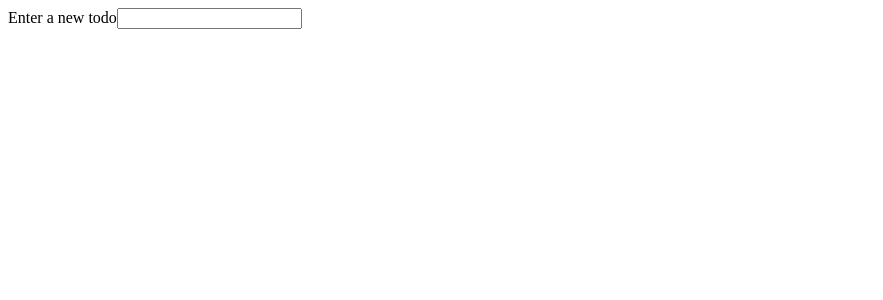
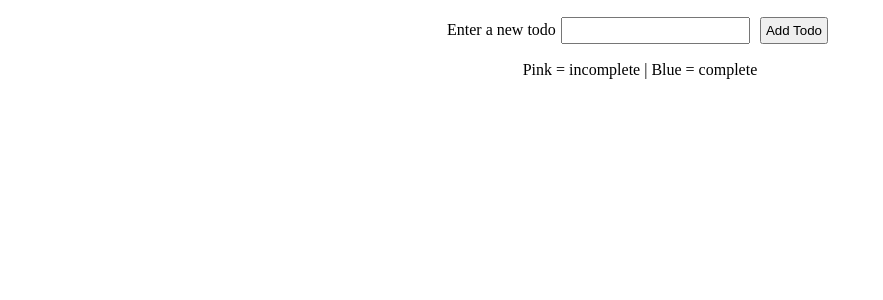
Before and after one commit to BrianTheLion328/CodingDojoWeek7, a React (Create React App) app in the folder todo-list/: page / in a window 1280 px wide. Shown: the top 300 px of the page, without its empty margins (0-883 px from the left). Built offline with nearby package versions, Linux system fonts and the light colour scheme.

Commit message:
finished basic todo app

```diff
--- a/todo-list/src/App.css
+++ b/todo-list/src/App.css
@@ -3,3 +3,33 @@
   margin: 0;
   padding: 0;
 }
+.App {
+  margin: auto;
+  display: flex;
+  flex-direction: column;
+  align-items: center;
+}
+.form-input {
+  margin: 12px;
+}
+input {
+  padding: 4px;
+  margin: 5px;
+}
+.all-todos {
+  display: flex;
+  flex-direction: column;
+  margin: 10px;
+}
+.btn {
+  margin: 10px;
+  padding: 5px 10px;
+  background-color: lightgrey;
+  border-radius: 10px;
+}
+.todoName {
+  font-size: 17px;
+  padding: 5px 10px;
+  border: 1px solid black;
+  border-radius: 10px;
+}
--- a/todo-list/src/App.js
+++ b/todo-list/src/App.js
@@ -1,5 +1,6 @@
 import React, { useState, useReducer} from 'react'
 import Todo from './Components/Todo';
+import './App.css'
 
 
 export const ACTIONS = {
@@ -46,12 +47,14 @@ const handleSubmit = (e) => {
 }
 
   return (
-    <div>
-      <form onSubmit={handleSubmit}>
+    <div className="App">
+      <form className="form-input" onSubmit={handleSubmit}>
         <label>Enter a new todo</label>
         <input type="text" value={name} onChange={(e) => setName(e.target.value)} />
+        <input type="submit" value="Add Todo"/>
       </form>
-      <div>
+      <p>Pink = incomplete | Blue = complete</p>
+      <div className="all-todos">
         {todos.map((todo, id) => {
           return <Todo key={id} todo={todo} dispatch={dispatch}/>
         })}
--- a/todo-list/src/Components/Todo.js
+++ b/todo-list/src/Components/Todo.js
@@ -1,12 +1,13 @@
 import React from 'react'
 import {ACTIONS} from '../App'
+import '../App.css'
 
 export default function Todo({ todo, dispatch }) {
     return (
-        <div>
+        <div className="todo">
            <span style={ { backgroundColor: todo.complete ? "skyblue" : "pink" } } className="todoName"> {todo.name} </span>
-           <button onClick={() => dispatch({type: ACTIONS.TOGGLE_TODO, payload: {id: todo.id}})}>Toggle Todo</button>
-           <button onClick={() => dispatch({type: ACTIONS.DELETE_TODO, payload: {id: todo.id}})}>Delete Todo</button>
+           <button className="btn" onClick={() => dispatch({type: ACTIONS.TOGGLE_TODO, payload: {id: todo.id}})}>Toggle Todo</button>
+           <button className="btn" onClick={() => dispatch({type: ACTIONS.DELETE_TODO, payload: {id: todo.id}})}>Delete Todo</button>
         </div>
     )
 }
```
